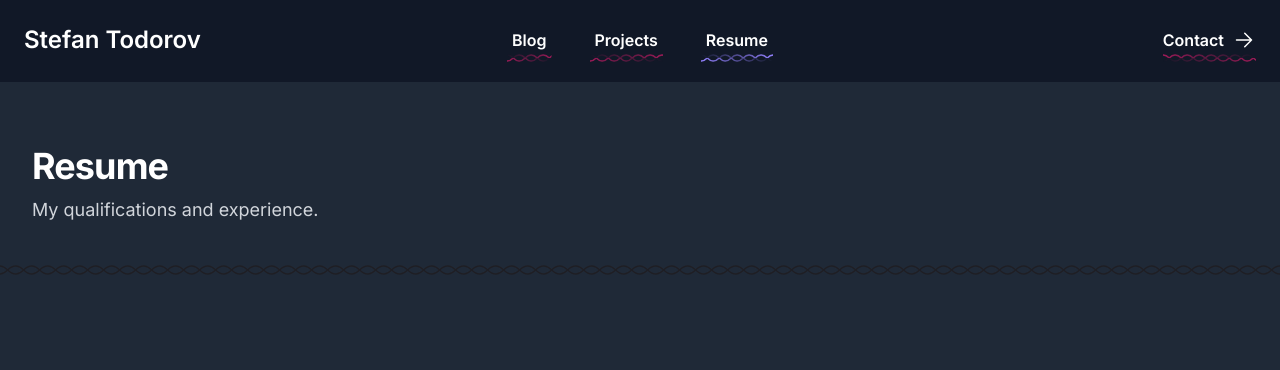
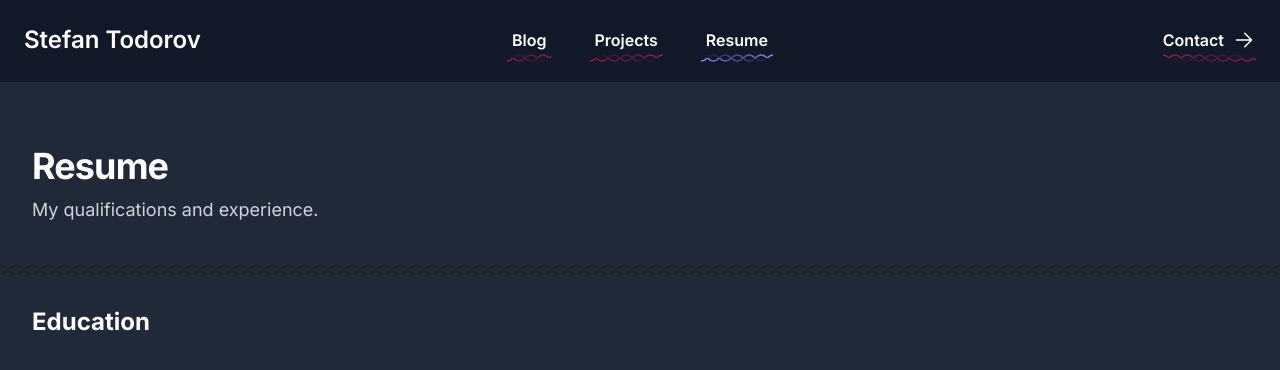
Before and after one commit to coravacav/portfolio, a Next.js app: page /resume in a window 1280 px wide. Shown: the top 370 px of the page. Built offline with nearby package versions, Linux system fonts and the light colour scheme.

Commit message:
move some things around and start on resume

```diff
--- a/src/app/blog/page.tsx
+++ b/src/app/blog/page.tsx
@@ -11,6 +11,7 @@ export default function BlogPage() {
     return (
         <PageContainer
             title="Blog"
+            className="p-4 grid gap-x-8 gap-y-16 lg:grid-cols-3"
             description="I write about things I like, things I don't like, and things I'm learning."
         >
             {posts.map(({ href = '', title = '', description = '', date, datetime }) => (
--- a/src/app/projects/page.tsx
+++ b/src/app/projects/page.tsx
@@ -34,13 +34,12 @@ export default function ProjectsPage() {
     return (
         <PageContainer
             title="My projects"
+            className="flex flex-col gap-4 p-4"
             description="A list of projects I've worked on, and a little bit about them."
         >
-            <div className="flex flex-col gap-4">
-                {projects.map((project) => (
-                    <ProjectCard key={project.name} project={project} />
-                ))}
-            </div>
+            {projects.map((project) => (
+                <ProjectCard key={project.name} project={project} />
+            ))}
         </PageContainer>
     );
 }
--- a/src/app/resume/page.tsx
+++ b/src/app/resume/page.tsx
@@ -1,5 +1,12 @@
 import PageContainer from '@/lib/pageContainer';
+import { prose } from '@/styles/prose';
 
 export default function ProjectsPage() {
-    return <PageContainer title="Resume" description="My qualifications and experience."></PageContainer>;
+    return (
+        <PageContainer title="Resume" description="My qualifications and experience.">
+            <div className={prose}>
+                <h2>Education</h2>
+            </div>
+        </PageContainer>
+    );
 }
--- a/src/lib/pageContainer.tsx
+++ b/src/lib/pageContainer.tsx
@@ -7,9 +7,10 @@ type Props = {
     title: string;
     description: string;
     children?: ReactNode;
+    className?: string;
 };
 
-export default function PageContainer({ title, description, children }: Props) {
+export default function PageContainer({ className, title, description, children }: Props) {
     return (
         <div className={clsx('mx-auto lg:px-8', pageTop, pageWidth)}>
             <div className="mx-auto max-w-2xl lg:mx-0 lg:mb-9 mb-3">
@@ -24,9 +25,7 @@ export default function PageContainer({ title, description, children }: Props) {
                 style="none"
                 direction="right"
             />
-            <div className="mt-8 lg:mt-20 mx-auto p-4 max-w-2xl gap-x-8 gap-y-16 lg:mx-0 lg:max-w-none lg:grid-cols-3">
-                {children}
-            </div>
+            <div className={clsx('mt-8 lg:mt-20 mx-auto max-w-2xl lg:mx-0 lg:max-w-none', className)}>{children}</div>
         </div>
     );
 }
--- a/src/styles/prose.ts
+++ b/src/styles/prose.ts
@@ -1,7 +1,4 @@
 import clsx from 'clsx';
 
-export const prose = 'px-6 prose prose-invert prose-md 2xl:prose-md';
-export const proseSection = clsx(
-    prose,
-    'bg-gray-700/20 rounded-lg p-6 prose prose-invert prose-md 2xl:prose-md max-w-5xl'
-);
+export const prose = 'prose prose-invert prose-md 2xl:prose-md';
+export const proseSection = clsx(prose, 'px-6 bg-gray-700/20 rounded-lg p-6 max-w-5xl');
```
